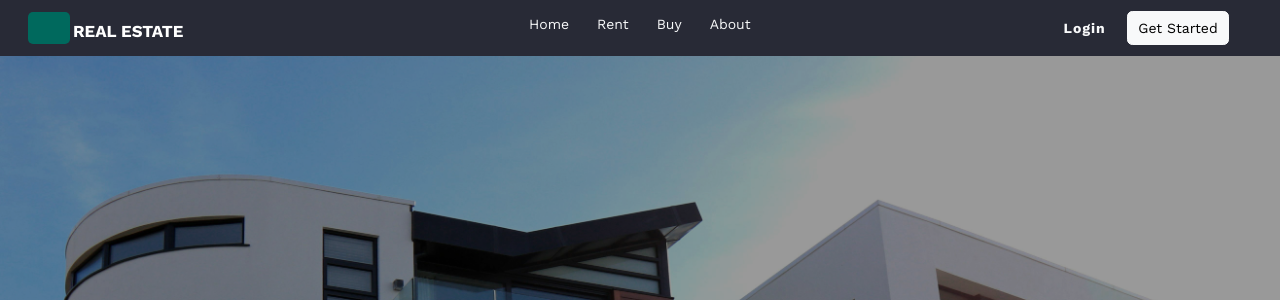
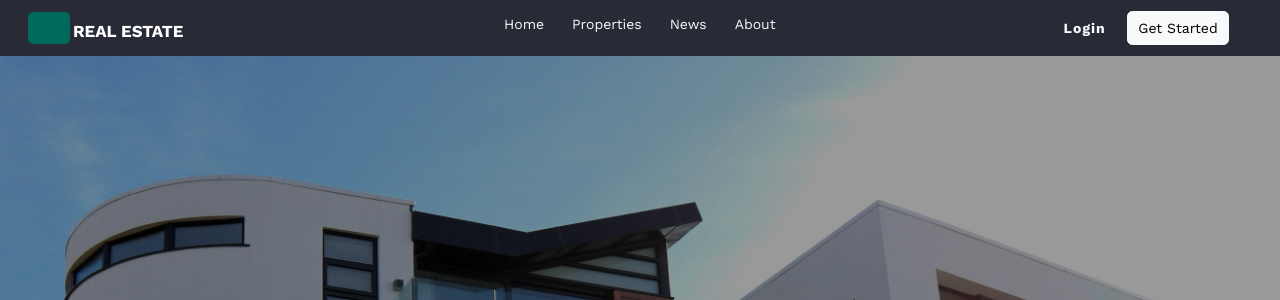
Before and after one commit to Ejxzdevs/Real-Estate-Management-System, a PHP site: page / in a window 1280 px wide. Shown: the top 300 px of the page. Run offline with PHP 8.4, Linux system fonts and the light colour scheme; data that the repository does not hold is empty; some libraries are stand-ins or nearby versions.

Commit message:
added properties url

```diff
--- a/app/view/components/nav.php
+++ b/app/view/components/nav.php
@@ -23,10 +23,10 @@
                     <a class="nav-link text-light active" aria-current="page" href="?route=home">Home</a>
                 </li>
                 <li class="nav-item">
-                    <a class="nav-link text-light " href="?route=rent">Rent</a>
+                    <a class="nav-link text-light " href="?route=properties">Properties</a>
                 </li>
                 <li class="nav-item">
-                    <a class="nav-link text-light " href="#">Buy</a>
+                    <a class="nav-link text-light " href="#">News</a>
                 </li>
                 <li class="nav-item">
                     <a class="nav-link text-light " href="#" tabindex="-1" aria-disabled="true">About</a>
```
